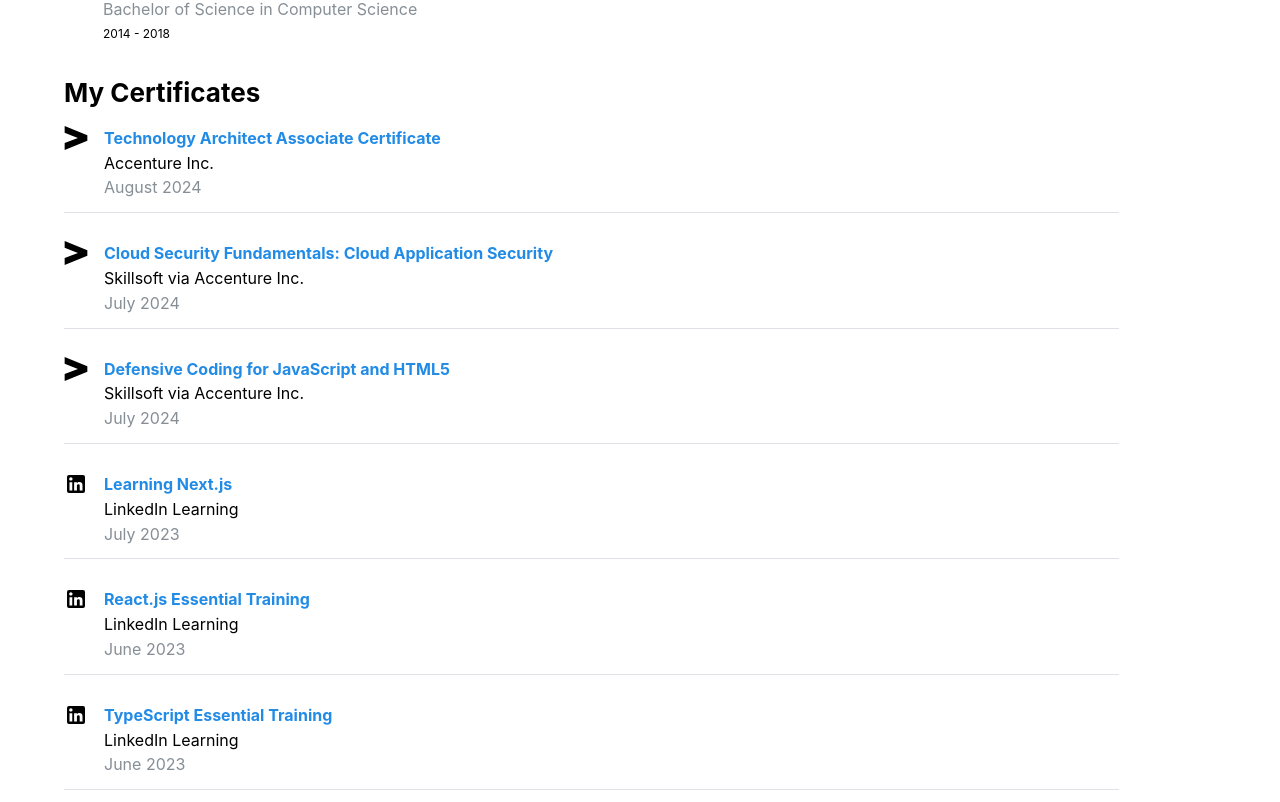
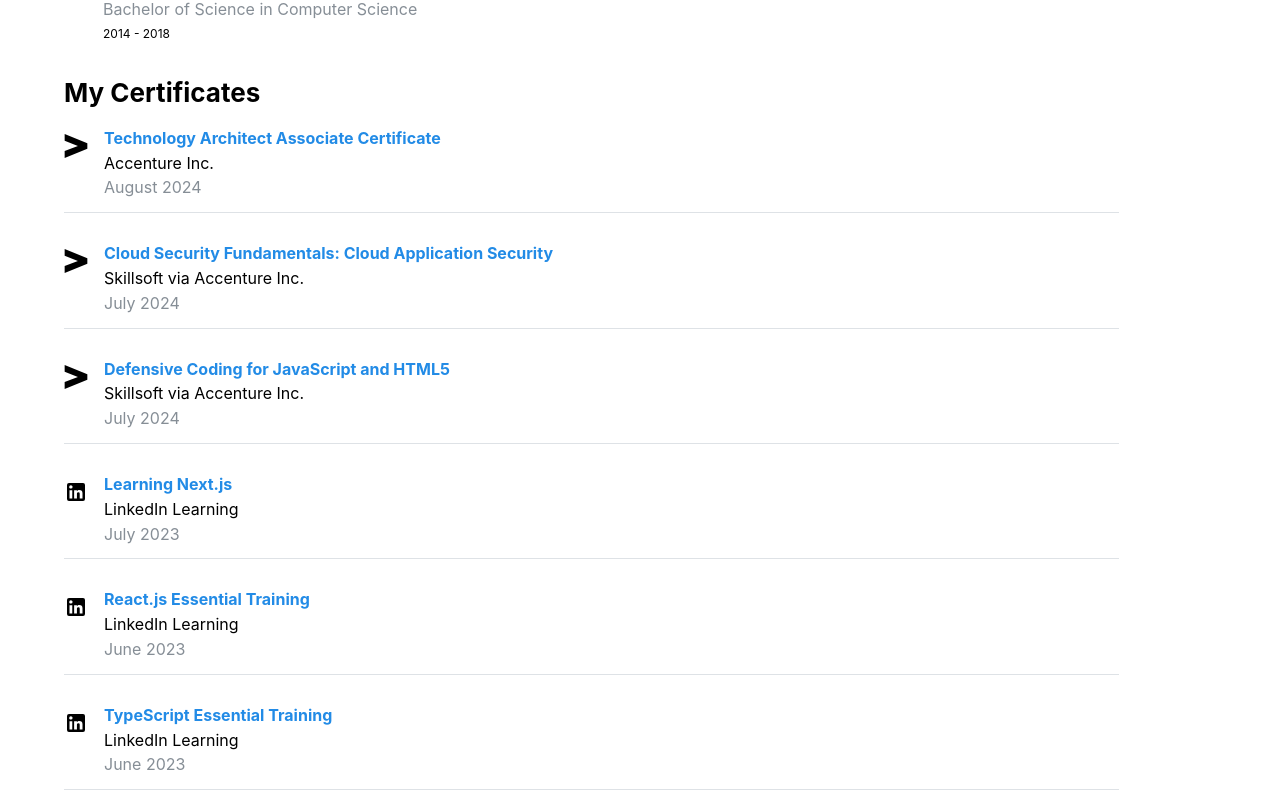
Before and after one commit to kennethsumang/portfolio, a Next.js app: page / in a window 1280 px wide. Shown: the part 1898-2700 px from the top of the page. Built offline with nearby package versions, Linux system fonts and the light colour scheme.

Commit message:
fix: certificate logo top spacing

```diff
--- a/app/_components/certificates/CertificateContainer.tsx
+++ b/app/_components/certificates/CertificateContainer.tsx
@@ -15,7 +15,7 @@
 const CertificateContainer: React.FC<Props> = function (props) {
   return (
     <Group gap="md" align="start" className={classes.parentcontainer} wrap="nowrap">
-      <Image src={props.logo} alt={props.issuer} height={24} width={24} />
+      <Image src={props.logo} alt={props.issuer} height={24} width={24} style={{ marginTop: "0.5em" }} />
       <Stack gap={0}>
         <Anchor href={props.url} target="_blank">
           <Text fw={700}>{props.name}</Text>
```
Also changed, not shown: 1 other file (tests, documents, lock files or other folders).
